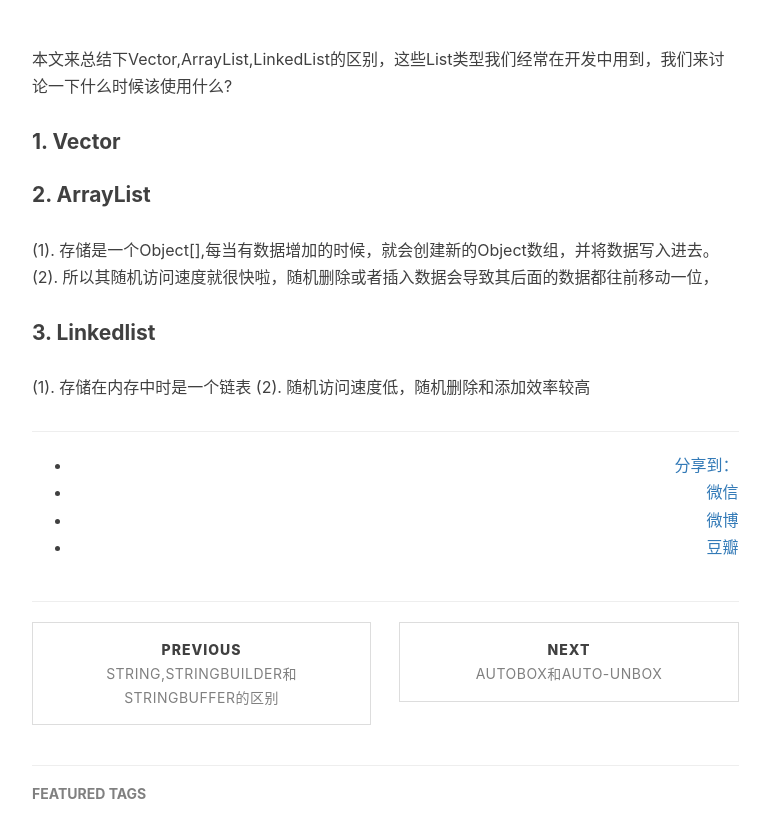
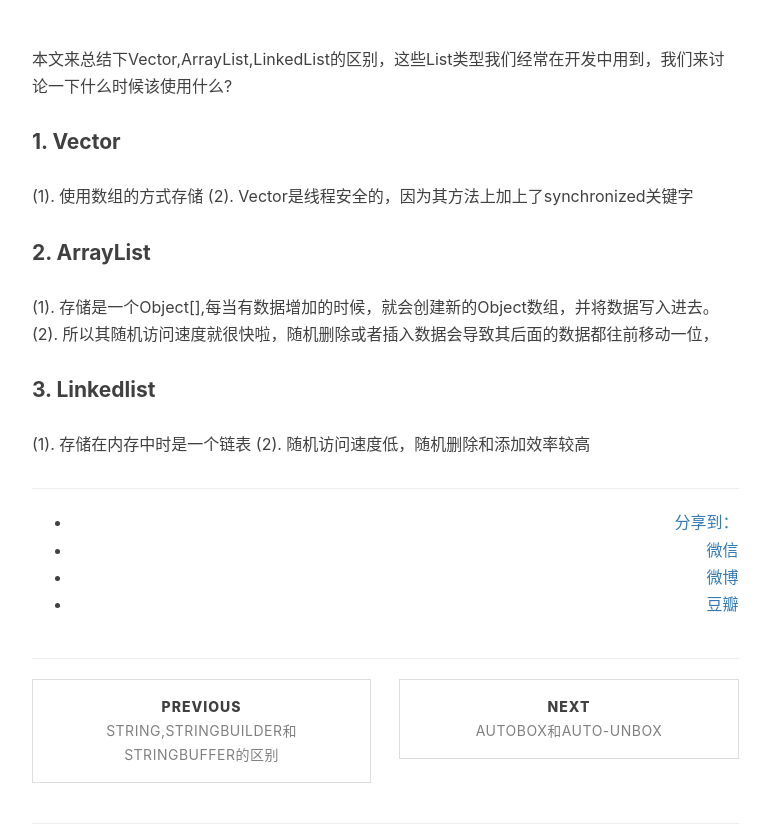
Before and after one commit to baiscjava/basicjava.github.io, a Jekyll site: the page built from _posts/2017-01-10-Vector,ArrayList,LinkedList的区别.md, in a window 1280 px wide and 900 px high, scrolled down 447 px, cut to the strip 74-900 px from the top of the window. Shown: the whole strip, without its empty margins (233-1003 px from the left). Built offline with Jekyll 4.4.1, drawn with Linux system fonts in a browser that asks for light colours; nearby versions of some CDN libraries; comment, search, counter and statistics services are not loaded.

Commit message:
Update 2017-01-10-Vector,ArrayList,LinkedList的区别.md

```diff
--- a/_posts/2017-01-10-Vector,ArrayList,LinkedList的区别.md
+++ b/_posts/2017-01-10-Vector,ArrayList,LinkedList的区别.md
@@ -13,6 +13,8 @@ tags:
 本文来总结下Vector,ArrayList,LinkedList的区别，这些List类型我们经常在开发中用到，我们来讨论一下什么时候该使用什么?
 
 #### 1. Vector
+(1). 使用数组的方式存储
+(2). Vector是线程安全的，因为其方法上加上了synchronized关键字
 
 #### 2. ArrayList
 (1). 存储是一个Object[],每当有数据增加的时候，就会创建新的Object数组，并将数据写入进去。
```
